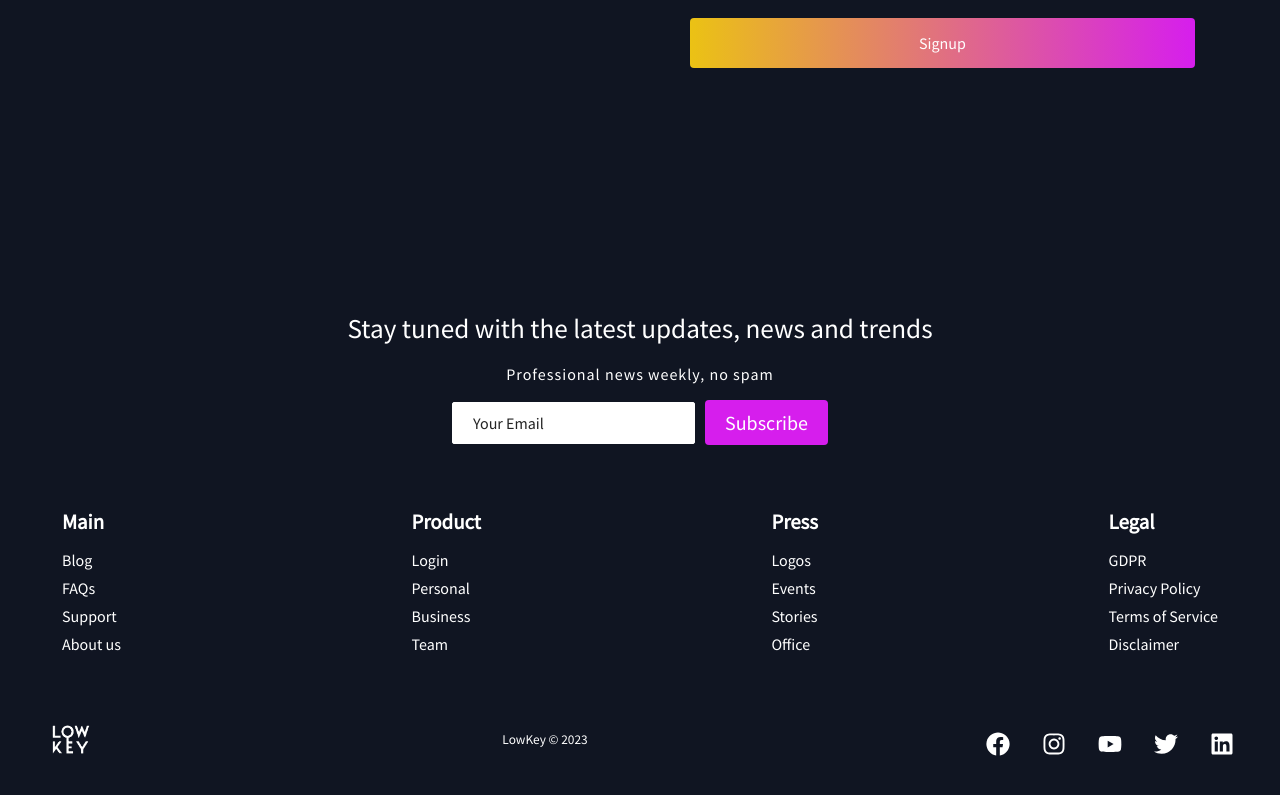
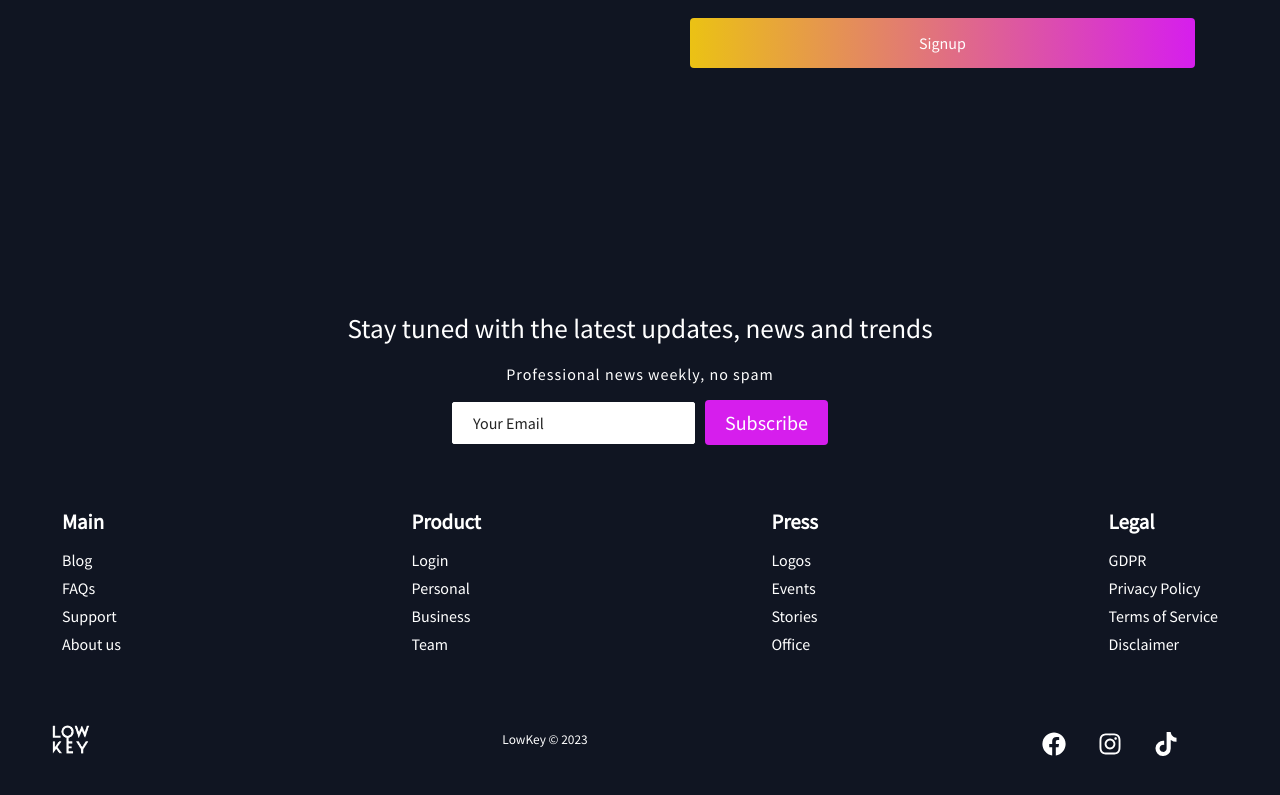
Before and after one commit to JameswDemps/LowKey-Website, a React (Create React App) app: page /sign-up in a window 1280 px wide. Shown: the part 531-1326 px from the top of the page. Built offline with nearby package versions, Linux system fonts and the light colour scheme.

Commit message:
Updated Links

```diff
--- a/package.json
+++ b/package.json
@@ -9,7 +9,7 @@
     "framer-motion": "^4.1.17",
     "react": "^16.13.1",
     "react-dom": "^16.13.1",
-    "react-icons": "^3.10.0",
+    "react-icons": "^4.10.1",
     "react-intersection-observer": "^8.32.1",
     "react-router-dom": "^5.2.0",
     "react-scripts": "^5.0.1",
--- a/src/components/Footer/Footer.js
+++ b/src/components/Footer/Footer.js
@@ -50,7 +50,7 @@ function Footer() {
 						{footerSocialData.map((social, index) => (
 							<FooterSocialIcon
 								key={index}
-								href="/"
+								href={social.link}
 								target="_blank"
 								aria-label={social.name}
 							>
--- a/src/components/Navbar/Navbar.js
+++ b/src/components/Navbar/Navbar.js
@@ -54,7 +54,7 @@ const Navbar = () => {
 			<Nav background={background}>
 				<NavbarContainer>
 					<NavLogo to="/" onClick={scroll.scrollToTop}>
-						<NavIcon src="./images/Logo_Draft_White_Transparent.png" alt="" />
+						{/* <NavIcon src="./images/Logo_Draft_White_Transparent.png" alt="" /> */}
 					</NavLogo>
 					<MobileIcon onClick={() => setShow(!show)}>
 						{show ? <FaTimes /> : <FaBars />}
@@ -76,8 +76,9 @@ const Navbar = () => {
 								</NavLinks>
 							</NavItem>
 						))}
-						<NavItemBtn>
-						</NavItemBtn>
+					<NavItemBtn>
+						{/* <NavIcon src="./images/Logo_Draft_White_Transparent.png" alt="" /> */}
+					</NavItemBtn>
 					</NavMenu>
 				</NavbarContainer>
 			</Nav>
--- a/src/data/footerData.js
+++ b/src/data/footerData.js
@@ -1,5 +1,5 @@
 import React from 'react';
-import { FaFacebook, FaInstagram, FaYoutube, FaTwitter, FaLinkedin } from 'react-icons/fa';
+import { FaFacebook, FaInstagram, FaYoutube, FaTwitter, FaLinkedin, FaTiktok } from 'react-icons/fa';
 
 const iconStyle = (Icon) => <Icon />;
 
@@ -7,22 +7,32 @@ export const footerSocialData = [
 	{
 		name: 'Facebook',
 		icon: iconStyle(FaFacebook),
+		link: 'https://www.facebook.com/lowkeyvocals',
 	},
 	{
 		name: 'Instagram',
 		icon: iconStyle(FaInstagram),
+		link: 'https://www.instagram.com/lowkey.vocals/',
 	},
+	// {
+	// 	name: 'YouTube',
+	// 	icon: iconStyle(FaYoutube),
+	// 	link: '/',
+	// },
+	// {
+	// 	name: 'Twitter',
+	// 	icon: iconStyle(FaTwitter),
+	// 	link: '/',
+	// },
+	// {
+	// 	name: 'LinkedIn',
+	// 	icon: iconStyle(FaLinkedin),
+	// 	link: '/',
+	// },
 	{
-		name: 'YouTube',
-		icon: iconStyle(FaYoutube),
-	},
-	{
-		name: 'Twitter',
-		icon: iconStyle(FaTwitter),
-	},
-	{
-		name: 'LinkedIn',
-		icon: iconStyle(FaLinkedin),
+		name: 'Tiktok',
+		icon: iconStyle(FaTiktok),
+		link: 'https://www.tiktok.com/@lowkey.vocals',
 	},
 ];
 
```
Also changed, not shown: 1 other file (tests, documents, lock files or other folders).
